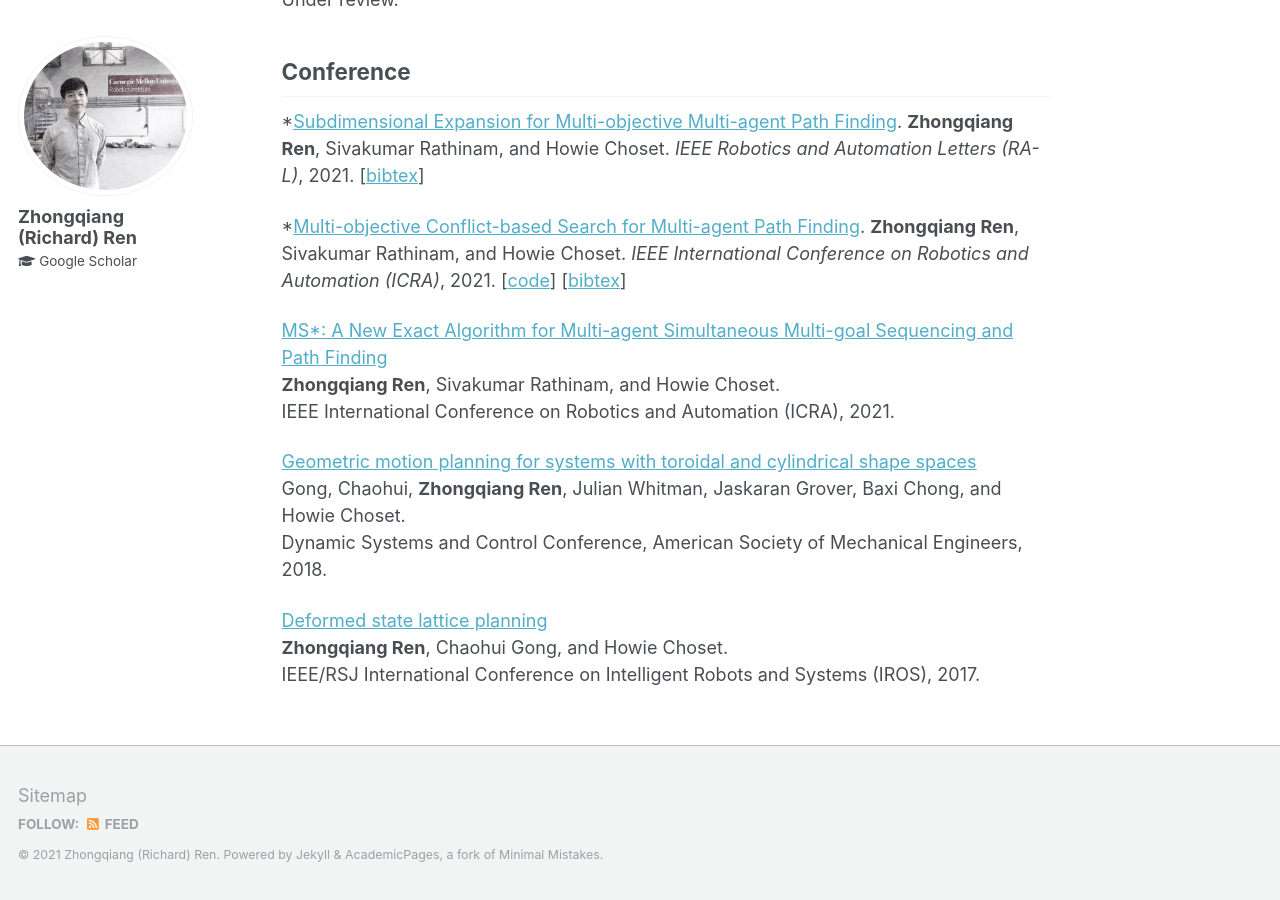
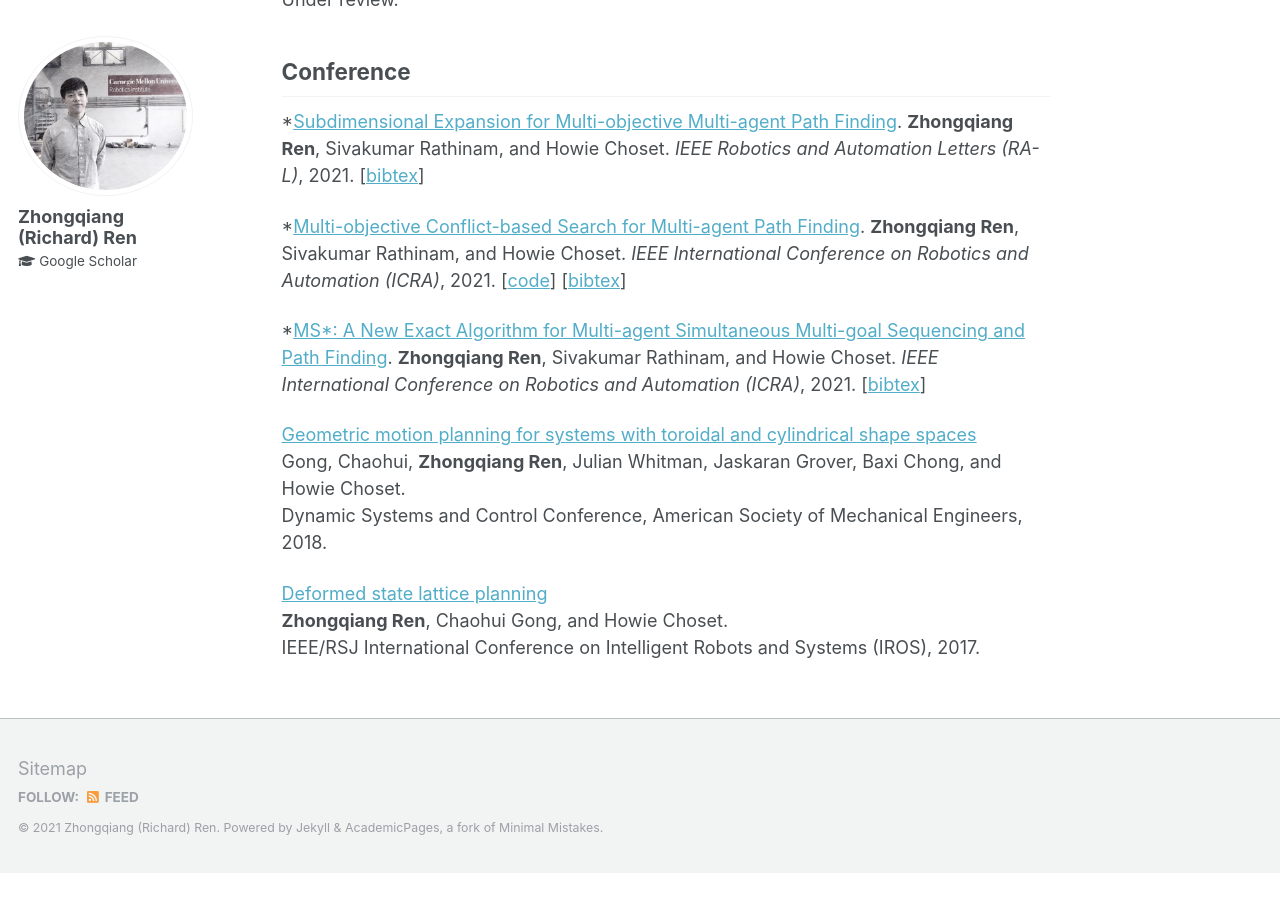
Before and after one commit to wonderren/wonderren.github.io, a Jekyll site: the page built from _pages/about.md, in a window 1280 px wide and 900 px high, scrolled down 591 px. Built offline with Jekyll 4.4.1, drawn with Linux system fonts in a browser that asks for light colours; after the commit the page ends 1464 px from its top, so only the background shows below that; some of the changed lines change nothing that is shown.

Commit message:
bibtex msstar

```diff
--- a/_pages/about.md
+++ b/_pages/about.md
@@ -62,9 +62,20 @@
 }
 </pre></div>
 
-[MS*: A New Exact Algorithm for Multi-agent Simultaneous Multi-goal Sequencing and Path Finding](https://arxiv.org/pdf/2103.09979)\
-**Zhongqiang Ren**, Sivakumar Rathinam, and Howie Choset.\
-IEEE International Conference on Robotics and Automation (ICRA), 2021.
+*[MS*: A New Exact Algorithm for Multi-agent Simultaneous Multi-goal Sequencing and Path Finding](https://arxiv.org/pdf/2103.09979).
+	**Zhongqiang Ren**, Sivakumar Rathinam, and Howie Choset.
+	<i>IEEE International Conference on Robotics and Automation (ICRA)</i>, 2021.
+	[<a href="javascript:void(0)" onclick="(function(target, id) { if ($('#' + id).css('display') == 'block') { $('#' + id).hide('fast'); $(target).text('bibtex') } else { $('#' + id).show('fast'); $(target).text('bibtex') } })(this, 'bibtex-ren21-MOCBS');">bibtex</a>]
+<div id="bibtex-ren21-MOCBS" style="display:none">
+<pre>@inproceedings{ren21ms,
+    title={MS*: A New Exact Algorithm for Multi-agent Simultaneous Multi-goal Sequencing and Path Finding},
+    author={Ren, Zhongqiang and Rathinam, Sivakumar and Choset, Howie},
+    booktitle={2021 IEEE International Conference on Robotics and Automation (ICRA)},
+    year={2021},
+    organization={IEEE}
+}
+</pre></div>
+
 
 [Geometric motion planning for systems with toroidal and cylindrical shape spaces](https://d1wqtxts1xzle7.cloudfront.net/57737478/DSCC2018-9144.pdf?1541912930=&response-content-disposition=inline%3B+filename%3DGeometric_Motion_Planning_For_Systems_Wi.pdf&Expires=1616924915&Signature=KuFlGSqfnphvOLhbK0Y33d4GZMikmQDXVFK1LDSjJ49hjrZof1sG8xlSdN-gVRQXcFqH9RSK4QV~7ly7Gp5OP9L5NiIqtJpL9XC80kV7gpl8-kGycqKsuy7T5viCGfuKTFeCUDu88YEaI60Ko9wKl8xgKXzHJDHc~L2SOCZfQic0iIw6Jr3Pp5e60X9C8Y2UvqlY8CnLrgOUc~TkN8w8t3kqUl~90KBEtKRvhiPJTk68D7dxPkf5ywee4a8wEDqmGezq34jkf1S4WyooKVlRxZ5LFbTGdVB75oVKgl1sqKi52LjsRanxeAHDqj~XsCGN4867qfEFV-uRnabb~iuN3g__&Key-Pair-Id=APKAJLOHF5GGSLRBV4ZA)\
 Gong, Chaohui, **Zhongqiang Ren**, Julian Whitman, Jaskaran Grover, Baxi Chong, and Howie Choset.\
```
